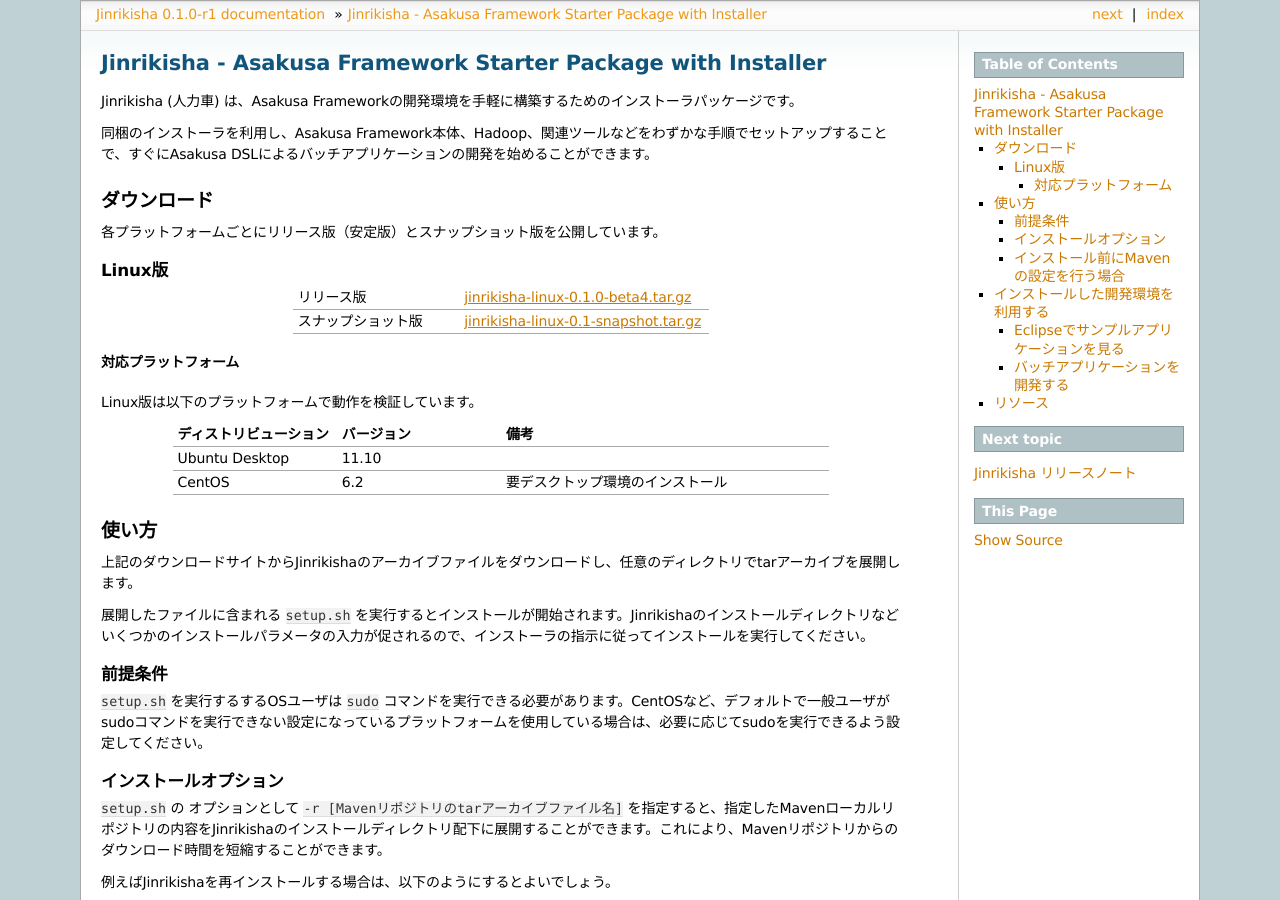
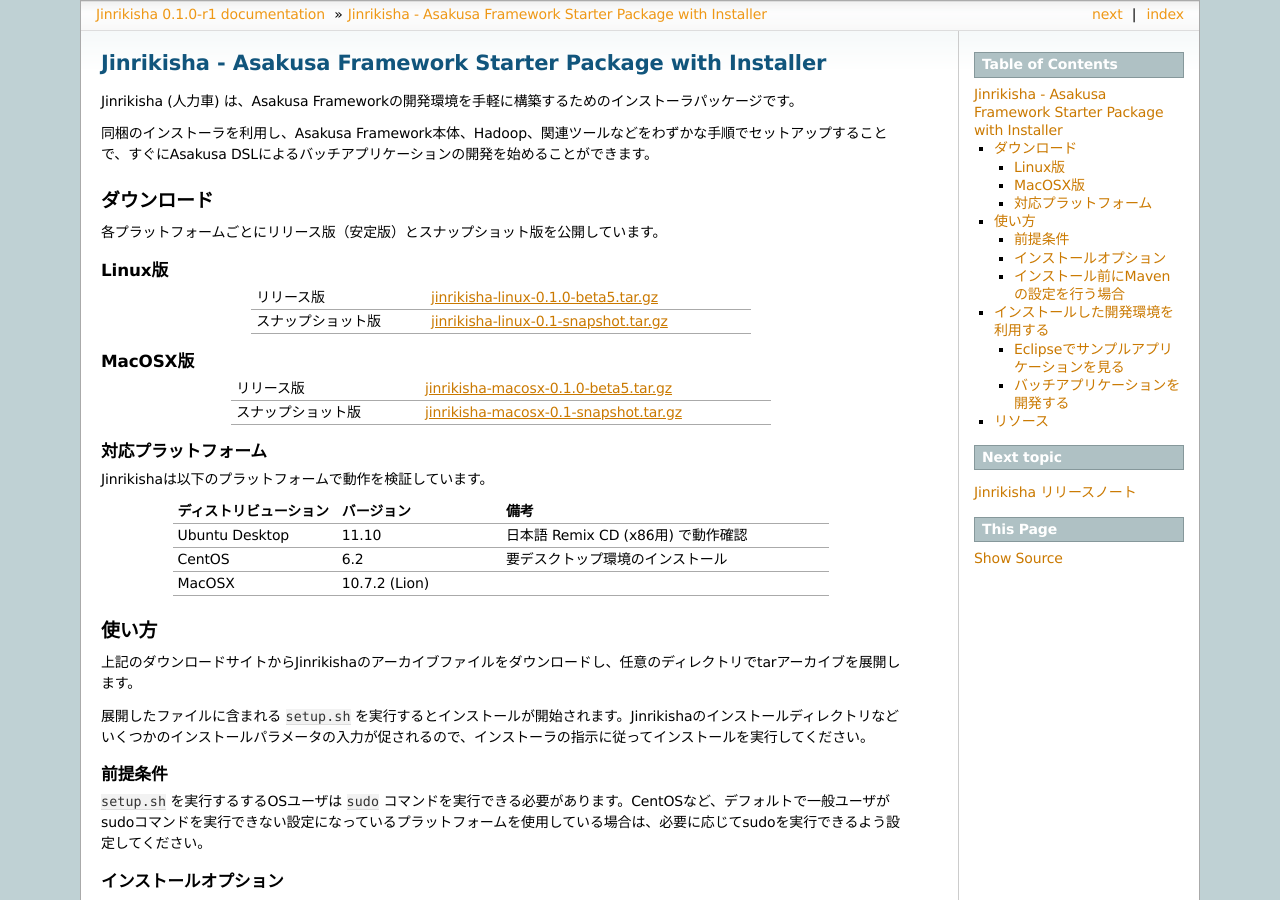
Before and after one commit to asakusafw/asakusafw-starter, a Sphinx documentation site: the page built from jinrikisha/docs/ja/source/index.rst, in a window 1280 px wide and 900 px high. Built offline with Sphinx 7.4.7, drawn with Linux system fonts in a browser that asks for light colours; formulas are drawn with MathJax 3.

Commit message:
Supported MacOSX.

```diff
--- a/jinrikisha/docs/ja/source/index.rst
+++ b/jinrikisha/docs/ja/source/index.rst
@@ -12,19 +12,36 @@
 Linux版
 -------
 ..  list-table::
-    :widths: 4 6
+    :widths: 7 10 3
 
     * - リリース版
-      - `jinrikisha-linux-0.1.0-beta4.tar.gz`_
+      - `jinrikisha-linux-0.1.0-beta5.tar.gz`_
+      -
     * - スナップショット版
       - `jinrikisha-linux-0.1-snapshot.tar.gz`_
+      -
 
-..  _`jinrikisha-linux-0.1.0-beta4.tar.gz`: http://www.asakusafw.com/download/jinrikisha/linux/jinrikisha-linux-0.1.0-beta4.tar.gz
+..  _`jinrikisha-linux-0.1.0-beta5.tar.gz`: http://www.asakusafw.com/download/jinrikisha/linux/jinrikisha-linux-0.1.0-beta5.tar.gz
 ..  _`jinrikisha-linux-0.1-snapshot.tar.gz`: http://www.asakusafw.com/download/jinrikisha/linux/jinrikisha-linux-0.1-snapshot.tar.gz
 
+MacOSX版
+--------
+..  list-table::
+    :widths: 7 10 3
+
+    * - リリース版
+      - `jinrikisha-macosx-0.1.0-beta5.tar.gz`_
+      -
+    * - スナップショット版
+      - `jinrikisha-macosx-0.1-snapshot.tar.gz`_
+      -
+
+..  _`jinrikisha-macosx-0.1.0-beta5.tar.gz`: http://www.asakusafw.com/download/jinrikisha/macosx/jinrikisha-macosx-0.1.0-beta5.tar.gz
+..  _`jinrikisha-macosx-0.1-snapshot.tar.gz`: http://www.asakusafw.com/download/jinrikisha/macosx/jinrikisha-macosx-0.1-snapshot.tar.gz
+
 対応プラットフォーム
-~~~~~~~~~~~~~~~~~~~~
-Linux版は以下のプラットフォームで動作を検証しています。
+--------------------
+Jinrikishaは以下のプラットフォームで動作を検証しています。
 
 ..  list-table::
     :widths: 5 5 10
@@ -35,10 +52,13 @@
       - 備考
     * - Ubuntu Desktop
       - 11.10
-      -
+      - 日本語 Remix CD (x86用) で動作確認
     * - CentOS
       - 6.2
       - 要デスクトップ環境のインストール
+    * - MacOSX
+      - 10.7.2 (Lion)
+      -
 
 使い方
 ======
```
Also changed, not shown: 3 other files.
